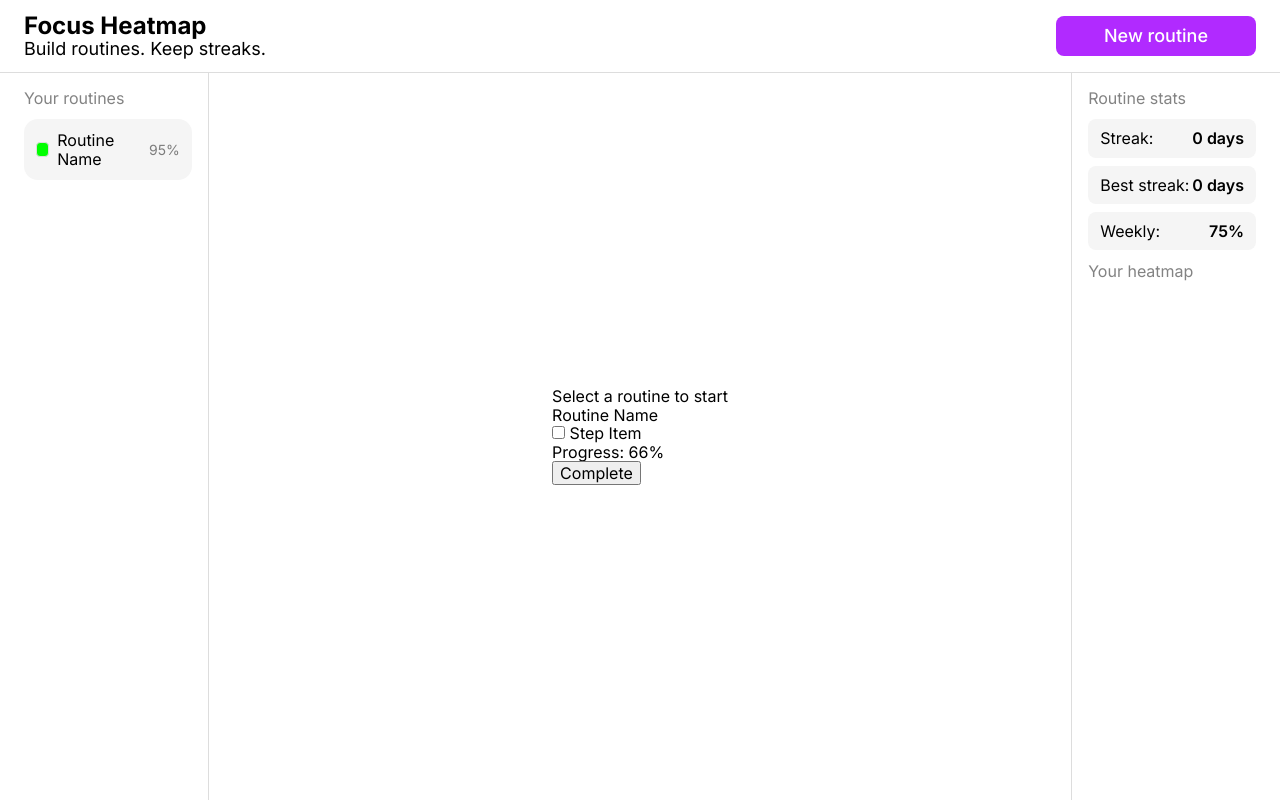
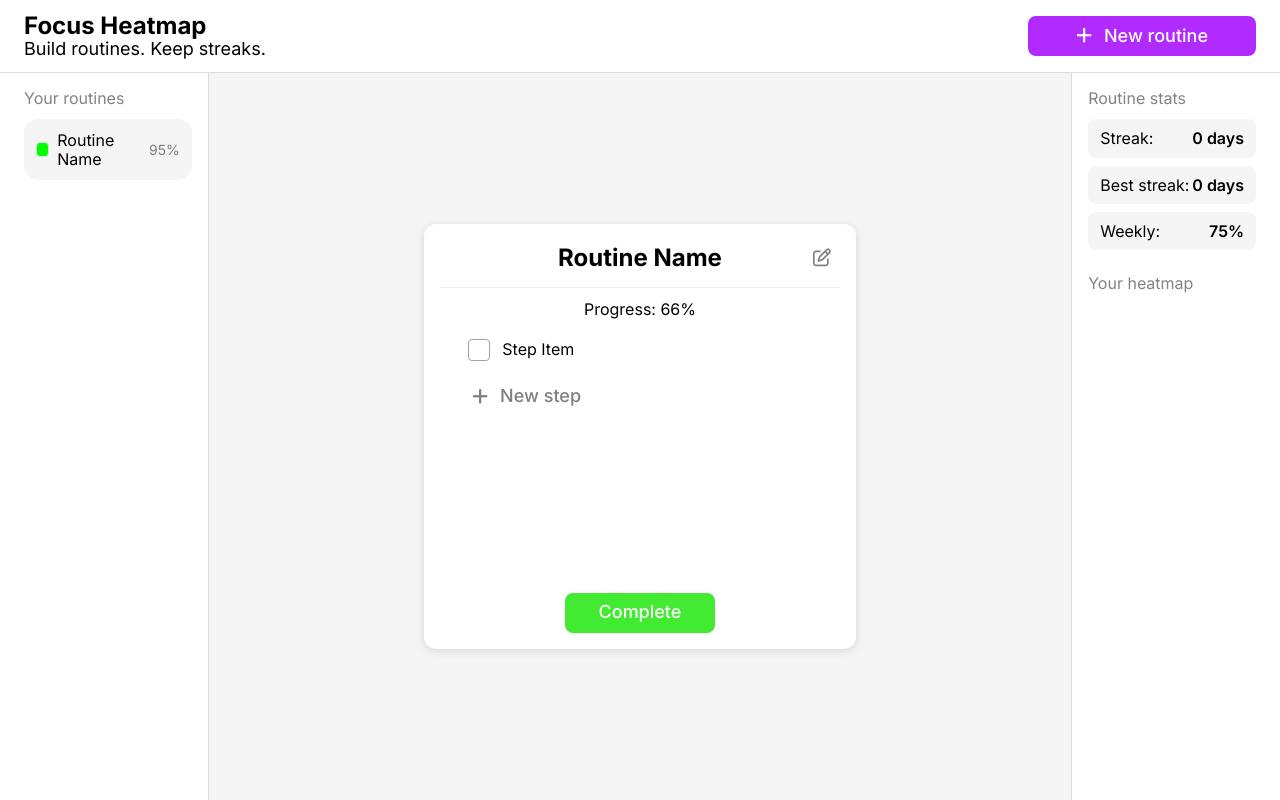
Before and after one commit to yabluninn/routine-focus-heatmap, a plain HTML site: page index.html in a window 1280 px wide. Drawn offline with Linux system fonts and the light colour scheme.

Commit message:
style: add styling for today routine block layout

```diff
--- a/index.html
+++ b/index.html
@@ -27,7 +27,9 @@
           <h1 class="header-title">Focus Heatmap</h1>
           <p class="header-subtitle">Build routines. Keep streaks.</p>
         </div>
-        <button class="header-action-button">New routine</button>
+        <button class="header-action-button">
+          <i class="fa-solid fa-plus"></i>New routine
+        </button>
       </header>
       <section class="container">
         <aside class="routines-container">
@@ -47,21 +49,49 @@
           </div>
         </aside>
         <section class="today-container">
-          <p class="today-empty-state">Select a routine to start</p>
+          <p class="today-empty-state hidden">
+            <i class="fa-regular fa-clock"></i>Select a routine to start
+            <span>If you don't have any routines, create a new one!</span>
+          </p>
           <div class="today-routine">
+            <div class="today-routine-header">
+              <div style="visibility: hidden; width: 35px; height: 35px"></div>
               <p class="today-routine-name">Routine Name</p>
+              <button class="today-routine-edit-button">
+                <i class="fa-regular fa-pen-to-square"></i>
+              </button>
+            </div>
+            <p class="today-routine-progress">Progress: 66%</p>
             <div class="today-routine-steps">
               <div class="trs-item">
+                <div class="checkbox-wrapper-30">
+                  <span class="checkbox">
                     <input
                       type="checkbox"
                       name="inpId"
                       id="inpId"
                       class="trs-input"
                     />
+                    <svg>
+                      <use xlink:href="#checkbox-30" class="checkbox"></use>
+                    </svg>
+                  </span>
+                  <svg xmlns="http://www.w3.org/2000/svg" style="display: none">
+                    <symbol id="checkbox-30" viewBox="0 0 22 22">
+                      <path
+                        fill="none"
+                        stroke="currentColor"
+                        d="M5.5,11.3L9,14.8L20.2,3.3l0,0c-0.5-1-1.5-1.8-2.7-1.8h-13c-1.7,0-3,1.3-3,3v13c0,1.7,1.3,3,3,3h13 c1.7,0,3-1.3,3-3v-13c0-0.4-0.1-0.8-0.3-1.2"
+                      />
+                    </symbol>
+                  </svg>
+                </div>
                 <label for="inpId">Step Item</label>
               </div>
+              <button class="trs-new-step-button">
+                <i class="fa-solid fa-plus"></i>New step
+              </button>
             </div>
-            <p class="today-routine-progress">Progress: 66%</p>
             <button class="today-routine-complete-button">Complete</button>
           </div>
         </section>
--- a/styles/header.css
+++ b/styles/header.css
@@ -39,3 +39,7 @@
   cursor: pointer;
   background-color: var(--hovered-color);
 }
+
+.header-action-button i {
+  margin-right: 12px;
+}
--- a/styles/main.css
+++ b/styles/main.css
@@ -2,6 +2,7 @@
 @import url("./header.css");
 @import url("./routines.css");
 @import url("./stats.css");
+@import url("./today.css");
 @import url("./modal.css");
 
 :root {
--- a/styles/stats.css
+++ b/styles/stats.css
@@ -6,7 +6,7 @@
   justify-content: start;
   align-items: start;
   flex-direction: column;
-  gap: 12px;
+  gap: 24px;
   padding: 16px 0px 16px 16px;
 }
 
--- /dev/null
+++ b/styles/today.css
@@ -0,0 +1,222 @@
+.today-container {
+  flex: 1;
+  height: 100%;
+  display: flex;
+  justify-content: center;
+  align-items: center;
+  flex-direction: column;
+  background-color: #f5f5f5;
+}
+
+.hidden {
+  display: block;
+}
+
+.today-empty-state {
+  font-size: 32px;
+  font-weight: 500;
+  background-color: #ffffff;
+  border: 2px dashed #ddd;
+  border-radius: 14px;
+  padding: 54px;
+  display: flex;
+  justify-content: center;
+  align-items: center;
+  flex-direction: column;
+  text-align: center;
+  gap: 8px;
+  color: #4a4a4a;
+}
+
+.today-empty-state i {
+  font-size: 48px;
+}
+
+.today-empty-state span {
+  font-size: 18px;
+  font-weight: 400;
+  color: #7f7f7f;
+}
+
+.today-routine {
+  width: 50%;
+  background-color: white;
+  border-radius: 12px;
+  padding: 16px;
+  display: flex;
+  justify-content: start;
+  align-items: center;
+  flex-direction: column;
+  gap: 12px;
+  box-shadow: rgba(99, 99, 99, 0.2) 0px 2px 8px 0px;
+}
+
+.today-routine-header {
+  width: 100%;
+  border-bottom: 1px solid #eee;
+  padding-bottom: 12px;
+  display: flex;
+  justify-content: space-between;
+  align-items: center;
+  flex-direction: row;
+}
+
+.today-routine-name {
+  font-size: 24px;
+  font-weight: bold;
+  text-align: center;
+}
+
+.today-routine-edit-button {
+  border: 0;
+  background-color: transparent;
+  width: 35px;
+  height: 35px;
+}
+
+.today-routine-edit-button:hover {
+  cursor: pointer;
+}
+
+.today-routine-edit-button i {
+  font-size: 18px;
+  color: #7f7f7f;
+  transition: color 0.3s ease;
+}
+
+.today-routine-edit-button:hover i {
+  color: var(--main-color);
+}
+
+.today-routine-steps {
+  width: 90%;
+  height: 250px;
+  display: flex;
+  justify-content: start;
+  align-items: start;
+  flex-direction: column;
+  gap: 8px;
+}
+
+.trs-item {
+  width: 100%;
+  display: flex;
+  justify-content: start;
+  align-items: center;
+  gap: 12px;
+  padding: 8px;
+  border-radius: 8px;
+  transition: background-color 0.3s ease;
+}
+
+.trs-item:hover {
+  background-color: #f5f5f5;
+}
+
+.trs-new-step-button {
+  width: 100%;
+  height: 40px;
+  display: flex;
+  justify-content: start;
+  align-items: center;
+  background-color: transparent;
+  border: 0;
+  gap: 12px;
+  font-size: 18px;
+  font-weight: 500;
+  color: #7f7f7f;
+  padding: 8px 12px;
+  border-radius: 8px;
+  transition: background-color 0.3s ease;
+}
+
+.trs-new-step-button:hover {
+  cursor: pointer;
+  background-color: #f5f5f5;
+}
+
+.checkbox-wrapper-30 .checkbox {
+  --bg: #fff;
+  --brdr: #a1a1a1;
+  --brdr-actv: #1e2235;
+  --brdr-hovr: #bbc1e1;
+  --dur: calc((var(--size, 2) / 2) * 0.6s);
+  display: inline-block;
+  width: calc(var(--size, 1) * 22px);
+  position: relative;
+  vertical-align: middle;
+}
+.checkbox-wrapper-30 .checkbox:after {
+  content: "";
+  width: 100%;
+  padding-top: 100%;
+  display: block;
+}
+.checkbox-wrapper-30 .checkbox > * {
+  position: absolute;
+}
+.checkbox-wrapper-30 .checkbox input {
+  -webkit-appearance: none;
+  -moz-appearance: none;
+  -webkit-tap-highlight-color: transparent;
+  cursor: pointer;
+  background-color: var(--bg);
+  border-radius: calc(var(--size, 1) * 4px);
+  border: calc(var(--newBrdr, var(--size, 1)) * 1px) solid;
+  color: var(--newBrdrClr, var(--brdr));
+  outline: none;
+  margin: 0;
+  padding: 0;
+  transition: all calc(var(--dur) / 3) linear;
+}
+.checkbox-wrapper-30 .checkbox input:hover,
+.checkbox-wrapper-30 .checkbox input:checked {
+  --newBrdr: calc(var(--size, 1) * 2);
+}
+.checkbox-wrapper-30 .checkbox input:hover {
+  --newBrdrClr: var(--brdr-hovr);
+}
+.checkbox-wrapper-30 .checkbox input:checked {
+  --newBrdrClr: var(--brdr-actv);
+  transition-delay: calc(var(--dur) / 1.3);
+}
+.checkbox-wrapper-30 .checkbox input:checked + svg {
+  --dashArray: 16 93;
+  --dashOffset: 109;
+}
+.checkbox-wrapper-30 .checkbox svg {
+  fill: none;
+  left: 0;
+  pointer-events: none;
+  stroke: var(--stroke, var(--border-active));
+  stroke-dasharray: var(--dashArray, 93);
+  stroke-dashoffset: var(--dashOffset, 94);
+  stroke-linecap: round;
+  stroke-linejoin: round;
+  stroke-width: 2px;
+  top: 0;
+  transition: stroke-dasharray var(--dur), stroke-dashoffset var(--dur);
+}
+.checkbox-wrapper-30 .checkbox svg,
+.checkbox-wrapper-30 .checkbox input {
+  display: block;
+  height: 100%;
+  width: 100%;
+}
+
+.today-routine-complete-button {
+  width: 150px;
+  height: 40px;
+  border: 0;
+  border-radius: 8px;
+  background-color: rgb(66, 235, 50);
+  color: white;
+  font-size: 18px;
+  font-weight: 500;
+  transition: background-color 0.3s ease;
+}
+
+.today-routine-complete-button:hover {
+  cursor: pointer;
+  background-color: rgb(54, 193, 42);
+}
```
Lines whose indentation alone changed are shown as unchanged.
